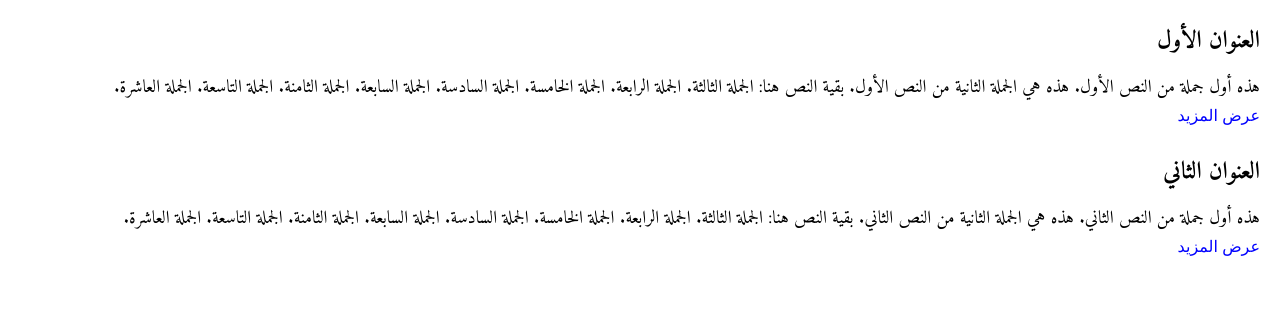
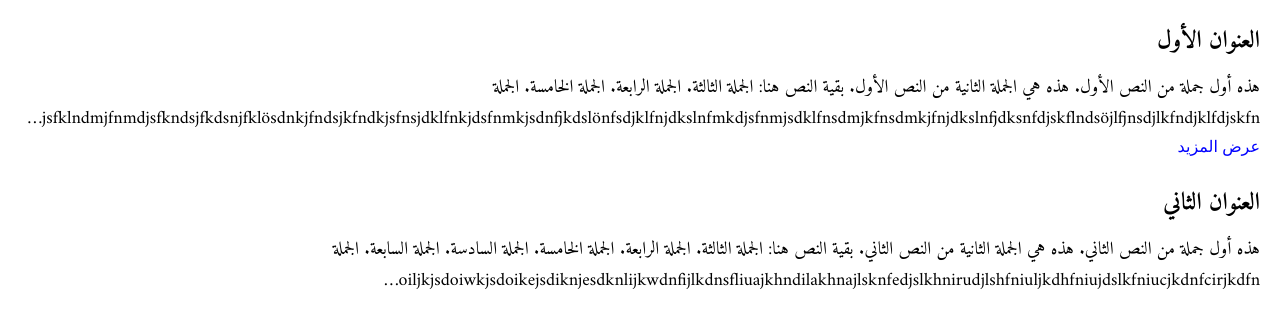
Before and after one commit to mlk96j/Beispiel, a plain HTML site: page index.html in a window 1280 px wide. Drawn offline with Linux system fonts and the light colour scheme.

Commit message:
Update index.html

```diff
--- a/index.html
+++ b/index.html
@@ -46,7 +46,7 @@
         <h3>العنوان الأول</h3>
         <div class="text">
             هذه أول جملة من النص الأول. هذه هي الجملة الثانية من النص الأول.
-            بقية النص هنا: الجملة الثالثة. الجملة الرابعة. الجملة الخامسة. الجملة السادسة. الجملة السابعة. الجملة الثامنة. الجملة التاسعة. الجملة العاشرة.
+            بقية النص هنا: الجملة الثالثة. الجملة الرابعة. الجملة الخامسة. الجملة hhdjfdfjdjfndjfnjndfljnjdfndjlfnjdlnfljdfjdfljdfjndfldsjfdfkjdlkfnjdlfndjfkldnjflkjmdsfkljmdksljfmkldsfjmkldsfjmkldsfjmjdklsfmdjsklfnjmdjsfklndmjfnmdjsfkndsjfkdsnjfklösdnkjfndsjkfndkjsfnsjdklfnkjdsfnmkjsdnfjkdslönfsdjklfnjdkslnfmkdjsfnmjsdklfnsdmjkfnsdmkjfnjdkslnfjdksnfdjskflndsöjlfjnsdjlkfndjklfdjskfn الجملة السابعة. الجملة الثامنة. الجملة التاسعة. الجملة العاشرة.
         </div>
         <button class="toggle-btn" onclick="toggleText(this)">عرض المزيد</button>
     </div>
@@ -55,7 +55,7 @@
         <h3>العنوان الثاني</h3>
         <div class="text">
             هذه أول جملة من النص الثاني. هذه هي الجملة الثانية من النص الثاني.
-            بقية النص هنا: الجملة الثالثة. الجملة الرابعة. الجملة الخامسة. الجملة السادسة. الجملة السابعة. الجملة الثامنة. الجملة التاسعة. الجملة العاشرة.
+            بقية النص هنا: الجملة الثالثة. الجملة الرابعة. الجملة الخامسة. الجملة السادسة. الجملة السابعة. الجملة oiljkjsdoiwkjsdoikejsdiknjesdknlijkwdnfijlkdnsfliuajkhndilakhnajlsknfedjslkhnirudjlshfniuljkdhfniujdslkfniucjkdnfcirjkdfn crjhndfsuilkahnufljcndiujbniurjcbnjfbncjkrbfsdnmfxvcejkrbldnsfcnbirkdlsjfncjrkdsfncjkldsnfö<jlnfrbnckrndlsajkn الجملة التاسعة. الجملة العاشرة.
         </div>
         <button class="toggle-btn" onclick="toggleText(this)">عرض المزيد</button>
     </div>
```
